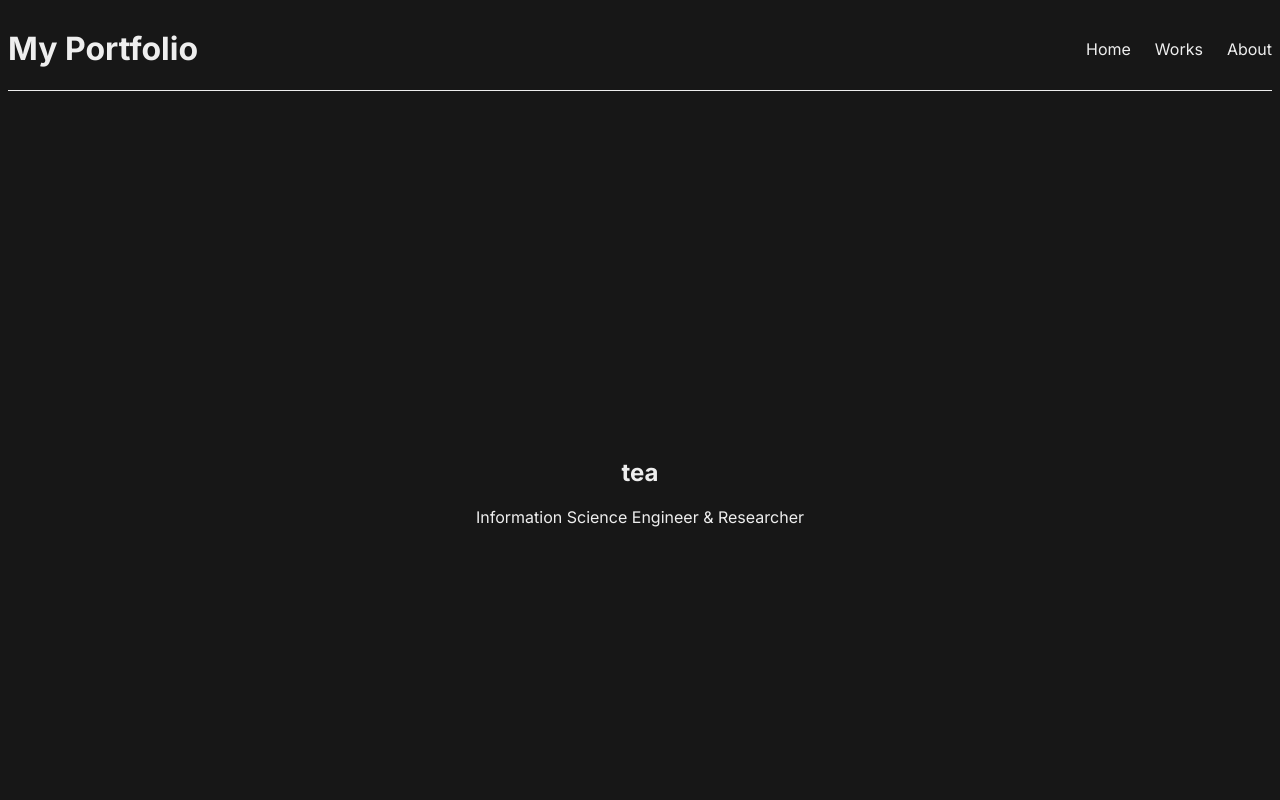
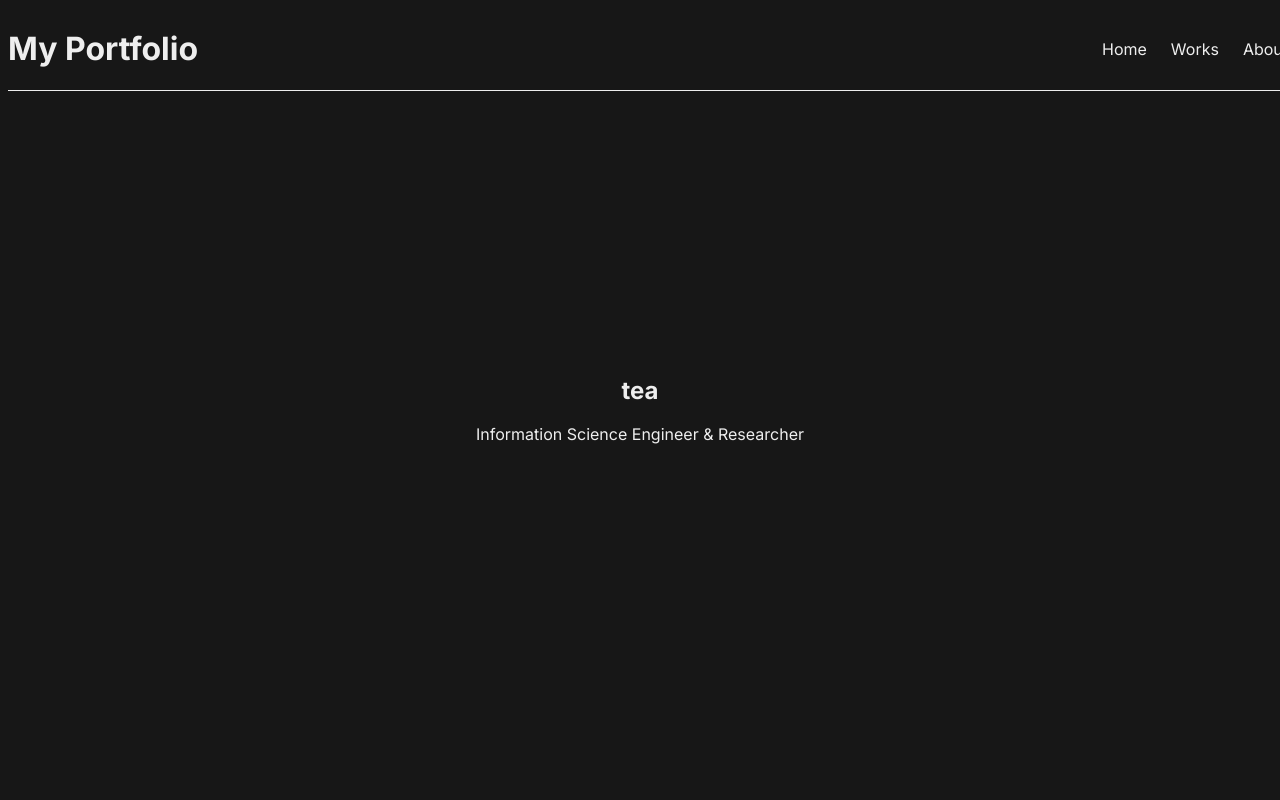
Before and after one commit to tea35/portfolio, a Next.js app: page / in a window 1280 px wide. Shown: the top 800 px of the page. Built offline with nearby package versions, Linux system fonts and the light colour scheme.

Commit message:
fix: headerの固定

```diff
--- a/src/components/Header.tsx
+++ b/src/components/Header.tsx
@@ -2,7 +2,7 @@ import Link from "next/link";
 
 const Header = () => {
   return (
-    <header className="sticky top-0 z-50 w-full bg-background border-b border-card">
+    <header className="fixed top-0 left-0 right-0 z-[100] w-full bg-background border-b border-card">
       <div className="w-full mx-auto px-4 py-4 flex items-center">
         <h1 className="text-2xl font-bold">
           <Link href="#home" className="no-underline text-foreground">
```
